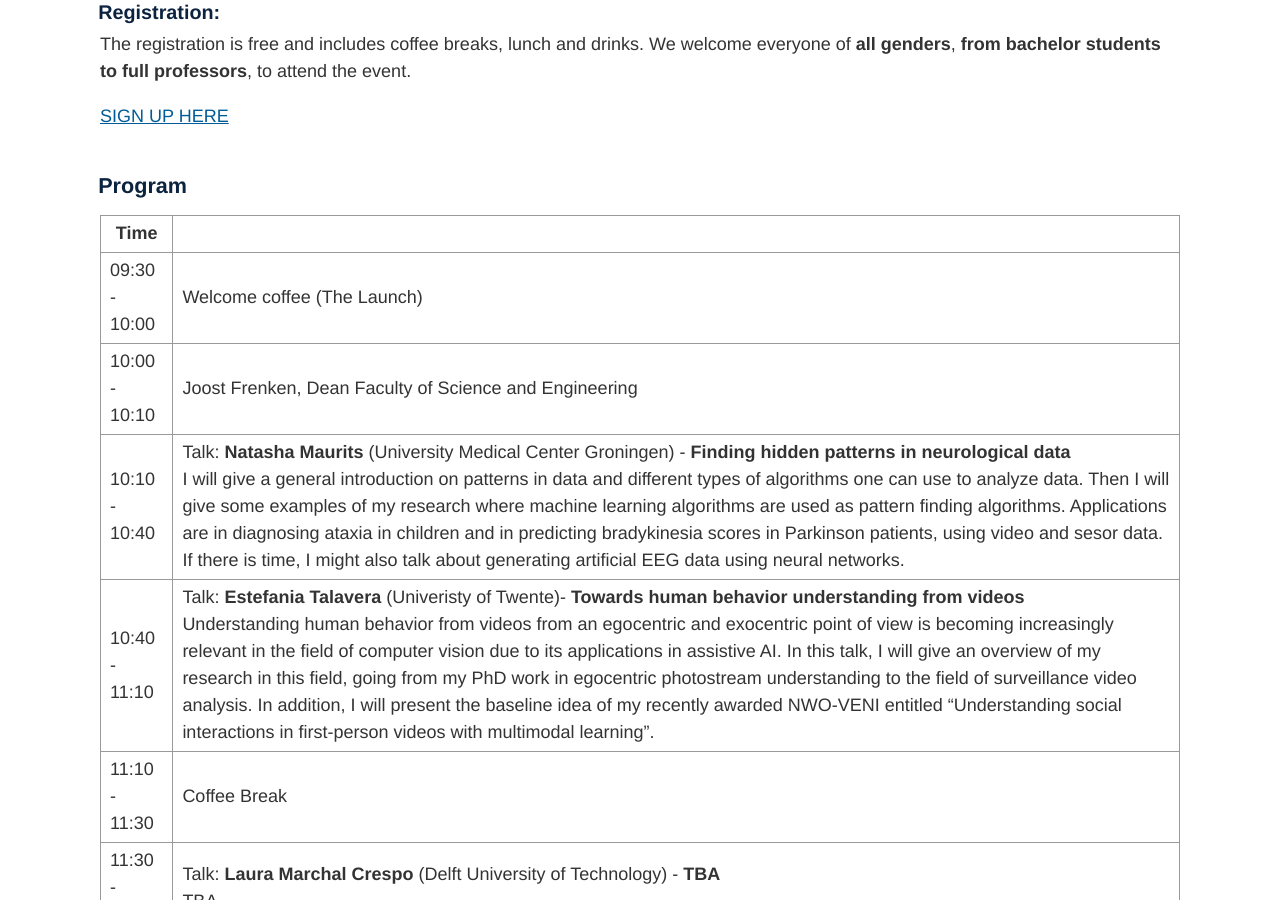
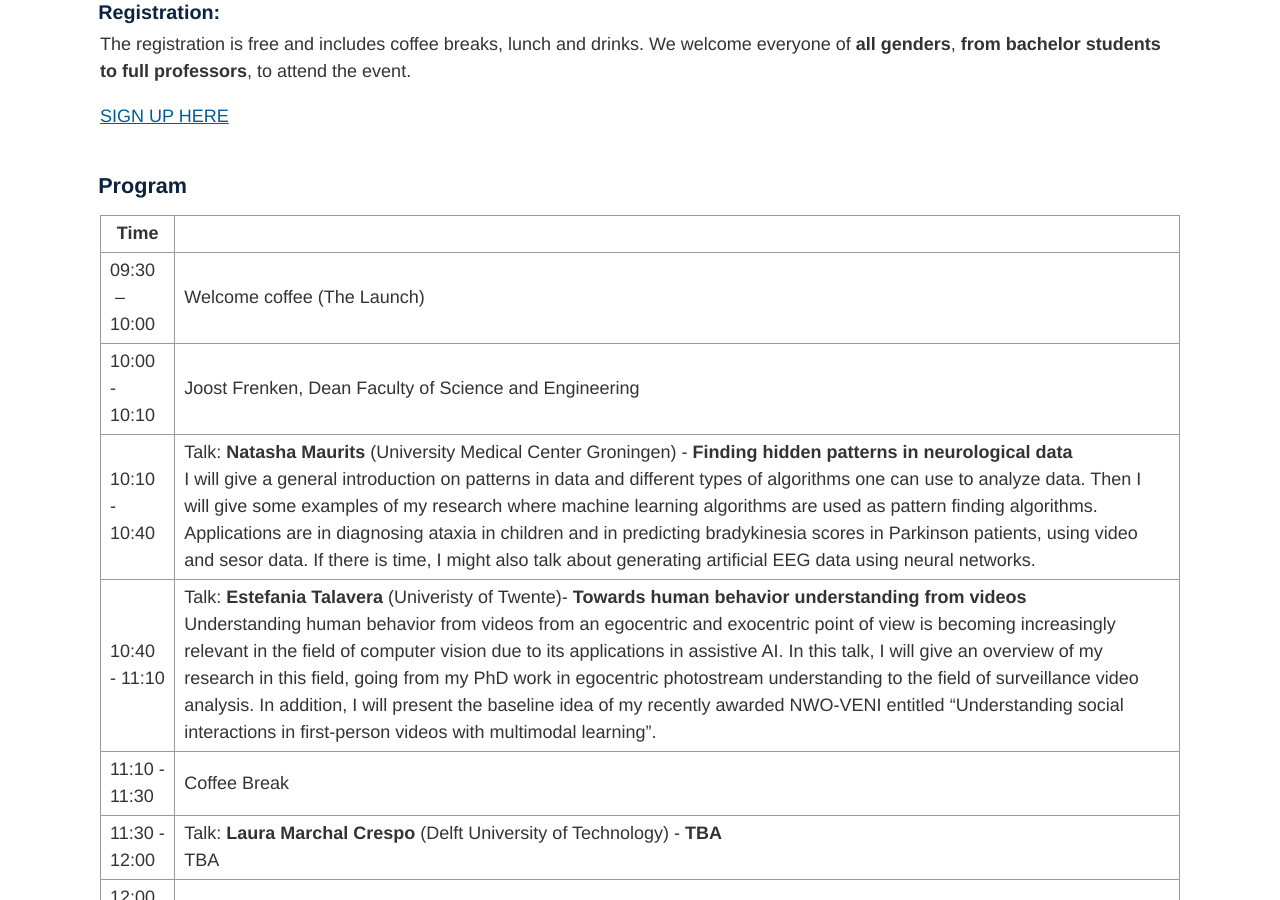
Before and after one commit to alice-and-eve/2025, a Jekyll site: the page built from index.md, in a window 1280 px wide and 900 px high, scrolled down 1435 px. Built offline with Jekyll 4.4.1, drawn with Linux system fonts in a browser that asks for light colours; part of the change alters nothing that is shown.

```diff
--- a/index.md
+++ b/index.md
@@ -53,7 +53,7 @@ The registration is free and includes coffee breaks, lunch and drinks. We welcom
 
 | Time |  |
 |---|---|
-| 09:30 - 10:00  | Welcome coffee (The Launch)|
+| 09:30 &nbsp;–&nbsp; 10:00  | Welcome coffee (The Launch)|
 | 10:00 - 10:10  | Joost Frenken, Dean Faculty of Science and Engineering |
 | 10:10 - 10:40  | Talk: **Natasha Maurits** (University Medical Center Groningen) - **Finding hidden patterns in neurological data**<br>I will give a general introduction on patterns in data and different types of algorithms one can use to analyze data. Then I will give some examples of my research where machine learning algorithms are used as pattern finding algorithms. Applications are in diagnosing ataxia in children and in predicting bradykinesia scores in Parkinson patients, using video and sesor data. If there is time, I might also talk about generating artificial EEG data using neural networks. |
 | 10:40 - 11:10  | Talk: **Estefania Talavera** (Univeristy of Twente)- **Towards human behavior understanding from videos**<br>Understanding human behavior from videos from an egocentric and exocentric point of view is becoming increasingly relevant in the field of computer vision due to its applications in assistive AI. In this talk, I will give an overview of my research in this field, going from my PhD work in egocentric photostream understanding to the field of surveillance video analysis. In addition, I will present the baseline idea of my recently awarded NWO-VENI entitled “Understanding social interactions in first-person videos with multimodal learning”. |
```
